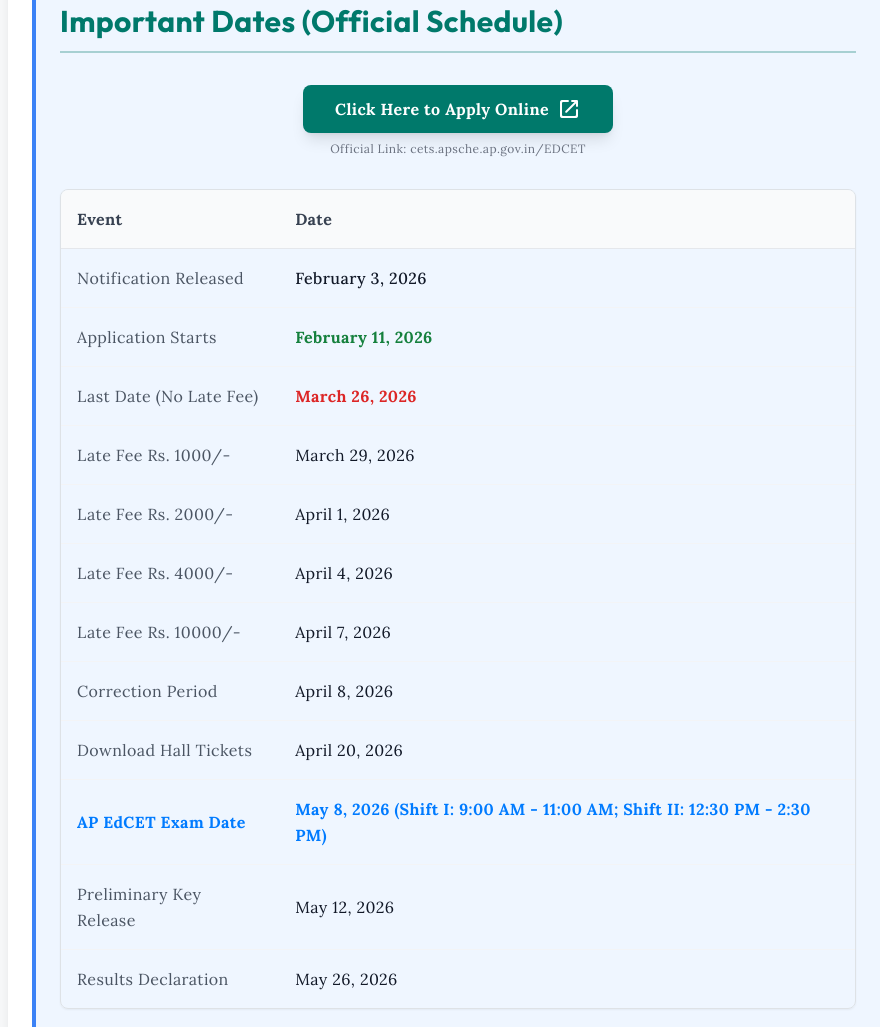
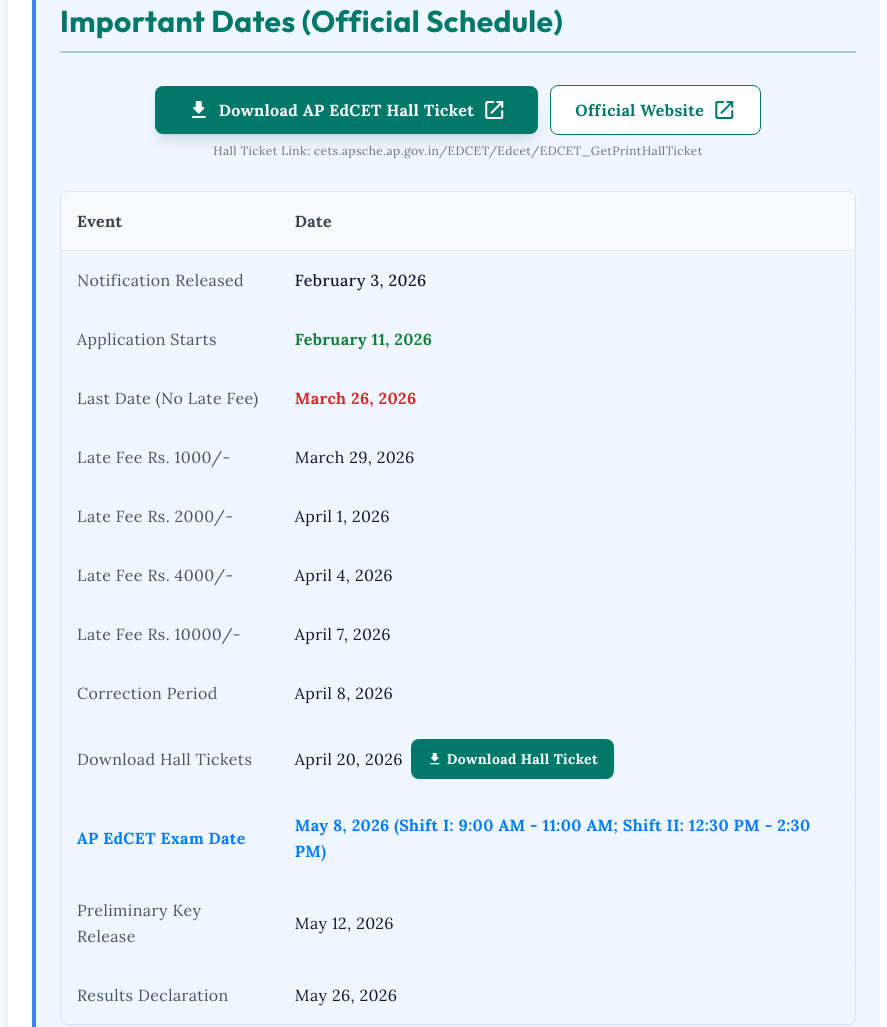
Before and after one commit to Rock682/easy-application, a plain HTML site: page ap-edcet-2026/index.html in a window 1280 px wide. Shown: the part 867-1894 px from the top of the page, without its empty margins (184-1071 px from the left). Drawn offline with nearby package versions, Linux system fonts and the light colour scheme.

Commit message:
Add AP EdCET hall ticket download link

```diff
--- a/ap-edcet-2026/index.html
+++ b/ap-edcet-2026/index.html
@@ -13,9 +13,9 @@
     </script>
     <meta charset="UTF-8">
     <meta name="viewport" content="width=device-width, initial-scale=1.0">
-    <title>AP EdCET 2026 Application Open: Exam Date May 8, Apply by Mar 26</title>
+    <title>AP EdCET 2026 Hall Ticket Download: Exam Date May 8</title>
     <meta name="description"
-        content="AP EdCET 2026 Application Started (Feb 11). Exam on May 8, 2026. Apply online at cets.apsche.ap.gov.in before March 26. Check eligibility and syllabus.">
+        content="AP EdCET 2026 Hall Ticket download link is available. Exam on May 8, 2026. Download your AP EdCET admit card from the official APSCHE portal and check eligibility, dates and syllabus.">
     <meta name="keywords"
         content="AP EdCET 2026 Notification, AP EdCET 2026 Exam Date, B.Ed Admission AP 2026, AP EdCET Registration, EdCET Syllabus 2026, Andhra University B.Ed Entrance, AP B.Ed Application 2026, AP EdCET 2026 Notification Release Date, B.Ed Entrance Exam Syllabus AP">
     <link rel="canonical" href="https://easyapplications.in/ap-edcet-2026/">
@@ -47,13 +47,13 @@
     {
       "@context": "https://schema.org",
       "@type": "Article",
-      "headline": "AP EdCET 2026: Official Notification, Exam Dates & Syllabus",
-      "description": "Complete guide to AP EdCET 2026. Check official exam dates, syllabus, and eligibility for B.Ed admissions.",
+      "headline": "AP EdCET 2026 Hall Ticket Download, Exam Dates & Syllabus",
+      "description": "Complete guide to AP EdCET 2026. Download hall tickets and check official exam dates, syllabus, and eligibility for B.Ed admissions.",
       "image": "https://easyapplications.in/ap-edcet-2026-hero.png",
       "author": { "@type": "Organization", "name": "Easy Applications" },
       "publisher": { "@type": "Organization", "name": "Easy Applications", "logo": { "@type": "ImageObject", "url": "https://easyapplications.in/logo.png" } },
       "datePublished": "2026-01-20",
-      "dateModified": "2026-02-12"
+      "dateModified": "2026-05-07"
     }
     </script>
     <script type="application/ld+json">
@@ -75,10 +75,10 @@
             <div class="flex items-center gap-4">
                 <a href="#dates"
                     class="text-xs font-semibold text-primary-blue bg-blue-50 px-3 py-1.5 rounded-full hover:bg-blue-100 transition-colors">Dates</a>
-                <a href="https://cets.apsche.ap.gov.in/EDCET/Edcet/EDCET_HomePage" target="_blank"
+                <a href="https://cets.apsche.ap.gov.in/EDCET/Edcet/EDCET_GetPrintHallTicket" target="_blank"
                     rel="nofollow noopener"
                     class="text-xs font-bold bg-accent-teal text-white px-4 py-2 rounded-full shadow-md hover:bg-teal-700 transition-colors flex items-center gap-1">
-                    Apply Now
+                    Hall Ticket
                 </a>
             </div>
         </div>
@@ -118,7 +118,7 @@
                 </span>
                 <h1
                     class="font-display text-4xl sm:text-5xl lg:text-6xl font-extrabold text-white leading-tight drop-shadow-lg animate-slide-in-up">
-                    AP EdCET 2026: Official Notification, Exam Dates & Syllabus
+                    AP EdCET 2026: Hall Ticket Download, Exam Dates & Syllabus
                 </h1>
             </div>
         </header>
@@ -194,14 +194,22 @@
                     class="font-display text-3xl font-bold mt-10 mb-6 text-accent-teal border-b-2 border-accent-teal/30 pb-3">
                     Important Dates (Official Schedule)</h2>
                 <div class="my-8 text-center">
-                    <a href="https://cets.apsche.ap.gov.in/EDCET/Edcet/EDCET_HomePage" target="_blank"
-                        rel="noopener noreferrer"
-                        class="inline-flex items-center justify-center px-8 py-3 text-base font-bold text-white transition-all duration-200 bg-accent-teal rounded-lg shadow-lg hover:bg-accent-teal-hover hover:shadow-xl hover:-translate-y-0.5 gap-2 group">
-                        <span>Click Here to Apply Online</span>
-                        <span
-                            class="material-icons-round group-hover:translate-x-1 transition-transform">open_in_new</span>
-                    </a>
-                    <p class="mt-2 text-xs text-gray-500">Official Link: cets.apsche.ap.gov.in/EDCET</p>
+                    <div class="flex flex-col sm:flex-row items-center justify-center gap-3">
+                        <a href="https://cets.apsche.ap.gov.in/EDCET/Edcet/EDCET_GetPrintHallTicket" target="_blank"
+                            rel="noopener noreferrer nofollow"
+                            class="inline-flex items-center justify-center px-8 py-3 text-base font-bold text-white transition-all duration-200 bg-accent-teal rounded-lg shadow-lg hover:bg-accent-teal-hover hover:shadow-xl hover:-translate-y-0.5 gap-2 group">
+                            <span class="material-icons-round">download</span>
+                            <span>Download AP EdCET Hall Ticket</span>
+                            <span class="material-icons-round group-hover:translate-x-1 transition-transform">open_in_new</span>
+                        </a>
+                        <a href="https://cets.apsche.ap.gov.in/EDCET/Edcet/EDCET_HomePage" target="_blank"
+                            rel="noopener noreferrer nofollow"
+                            class="inline-flex items-center justify-center px-6 py-3 text-base font-bold text-accent-teal transition-all duration-200 bg-white border border-accent-teal rounded-lg hover:bg-teal-50 gap-2 group">
+                            <span>Official Website</span>
+                            <span class="material-icons-round group-hover:translate-x-1 transition-transform">open_in_new</span>
+                        </a>
+                    </div>
+                    <p class="mt-2 text-xs text-gray-500">Hall Ticket Link: cets.apsche.ap.gov.in/EDCET/Edcet/EDCET_GetPrintHallTicket</p>
                 </div>
                 <div class="overflow-x-auto border border-border-light rounded-lg shadow-sm mb-6">
                     <table class="w-full text-left table-auto border-collapse">
@@ -246,7 +254,17 @@
                             </tr>
                             <tr>
                                 <td class="p-4 text-gray-600">Download Hall Tickets</td>
-                                <td class="p-4 text-gray-900">April 20, 2026</td>
+                                <td class="p-4 text-gray-900">
+                                    <div class="flex flex-col sm:flex-row sm:items-center gap-2">
+                                        <span>April 20, 2026</span>
+                                        <a href="https://cets.apsche.ap.gov.in/EDCET/Edcet/EDCET_GetPrintHallTicket"
+                                            target="_blank" rel="noopener noreferrer nofollow"
+                                            class="inline-flex items-center justify-center px-4 py-2 text-sm font-bold text-white bg-accent-teal rounded-lg hover:bg-accent-teal-hover transition-colors gap-1">
+                                            <span class="material-icons-round text-base">download</span>
+                                            Download Hall Ticket
+                                        </a>
+                                    </div>
+                                </td>
                             </tr>
                             <tr class="bg-blue-50">
                                 <td class="p-4 font-bold text-primary-blue">AP EdCET Exam Date</td>
```
